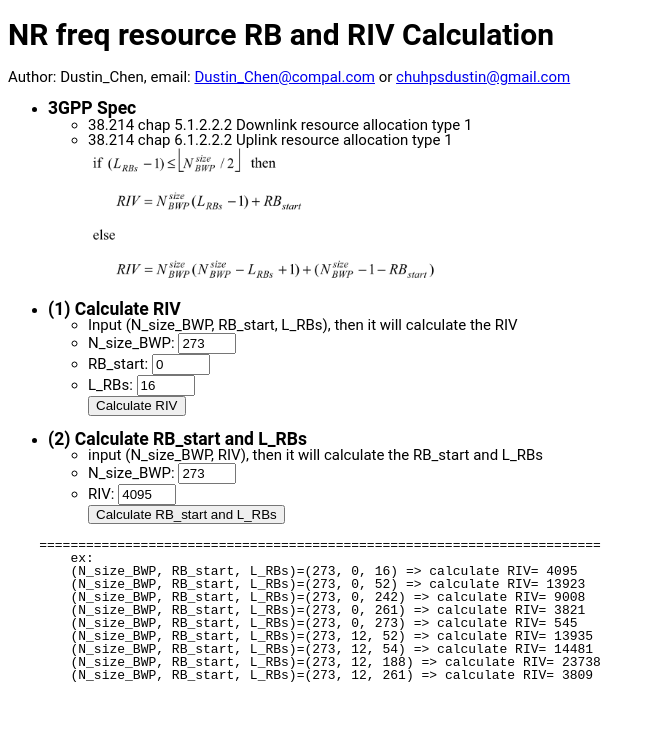
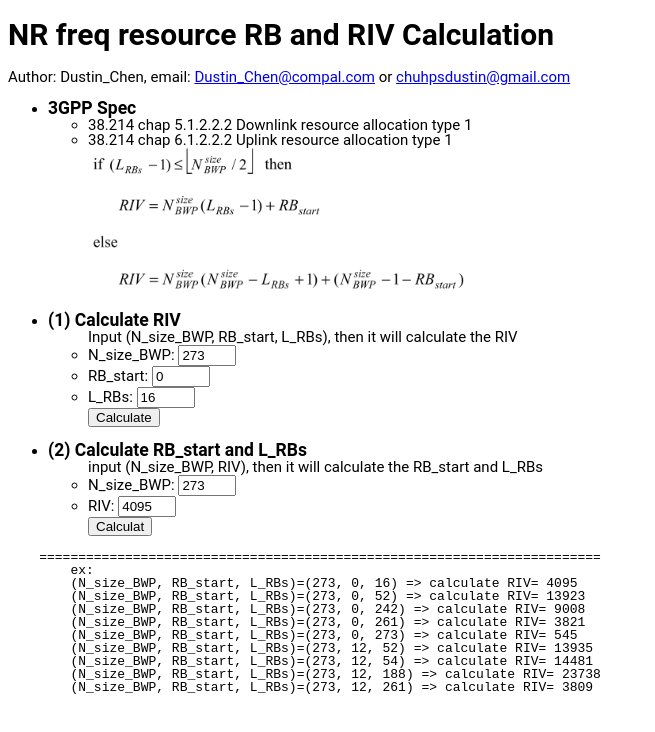
Before and after one commit to dustinchen26/RIV, a plain HTML site: page index.html in a window 1280 px wide. Shown: the whole page, without its empty margins (0-655 px from the left). Drawn offline with Linux system fonts and the light colour scheme.

Commit message:
update style

```diff
--- a/index.html
+++ b/index.html
@@ -59,15 +59,15 @@
 			<li>
 				38.214 chap 6.1.2.2.2 Uplink resource allocation type 1
 			</li>
-			<img src="https://raw.githubusercontent.com/dustinchen26/RIV/master/formula.png" alt="GitHub Image" width="350">
+			<img src="https://raw.githubusercontent.com/dustinchen26/RIV/master/formula.png" alt="GitHub Image" width="380">
 		</ul>
     </li><br>
     <li>
 		<h3><strong>(1) Calculate RIV</strong></h3>
 		<ul>
-			<li>
+
 				Input (N_size_BWP, RB_start, L_RBs), then it will calculate the RIV
-			</li>
+
 			<li>
 				<label for="N_size_BWP">N_size_BWP:</label>
 				<input type="number" id="N_size_BWP" required value="273" ><br>
@@ -80,7 +80,7 @@
 			     <label for="L_RBs">L_RBs:</label>
 			     <input type="number" id="L_RBs" required value="16"><br>
 			</li>
-			<button type="button" onclick="calculateRIV()">Calculate RIV</button>
+			<button type="button" onclick="calculateRIV()">Calculate</button>
 			<span class="blue-text"><p id="program1-result" style="margin: 0;"></p></span>
 		</ul>
     </li><br>
@@ -88,9 +88,9 @@
     <li>
 		<h3><strong>(2) Calculate RB_start and L_RBs</strong></h3>
 		<ul>
-			<li>
+
 				input (N_size_BWP, RIV), then it will calculate the RB_start and L_RBs
-			</li>
+
 			<li>
 				<label for="N_size_BWP2">N_size_BWP:</label>
 				<input type="number" id="N_size_BWP2" required value="273"><br>
@@ -100,7 +100,7 @@
 				<input type="number" id="RIV" required value="4095"><br>
 			</li>
 
-			<button type="button" onclick="calculateRBStartL_RBs()">Calculate RB_start and L_RBs</button>
+			<button type="button" onclick="calculateRBStartL_RBs()">Calculat</button>
 			<span class="blue-text"><p id="program2-result" style="margin: 0;"></p></span>
 		</ul>
     </li>
```
